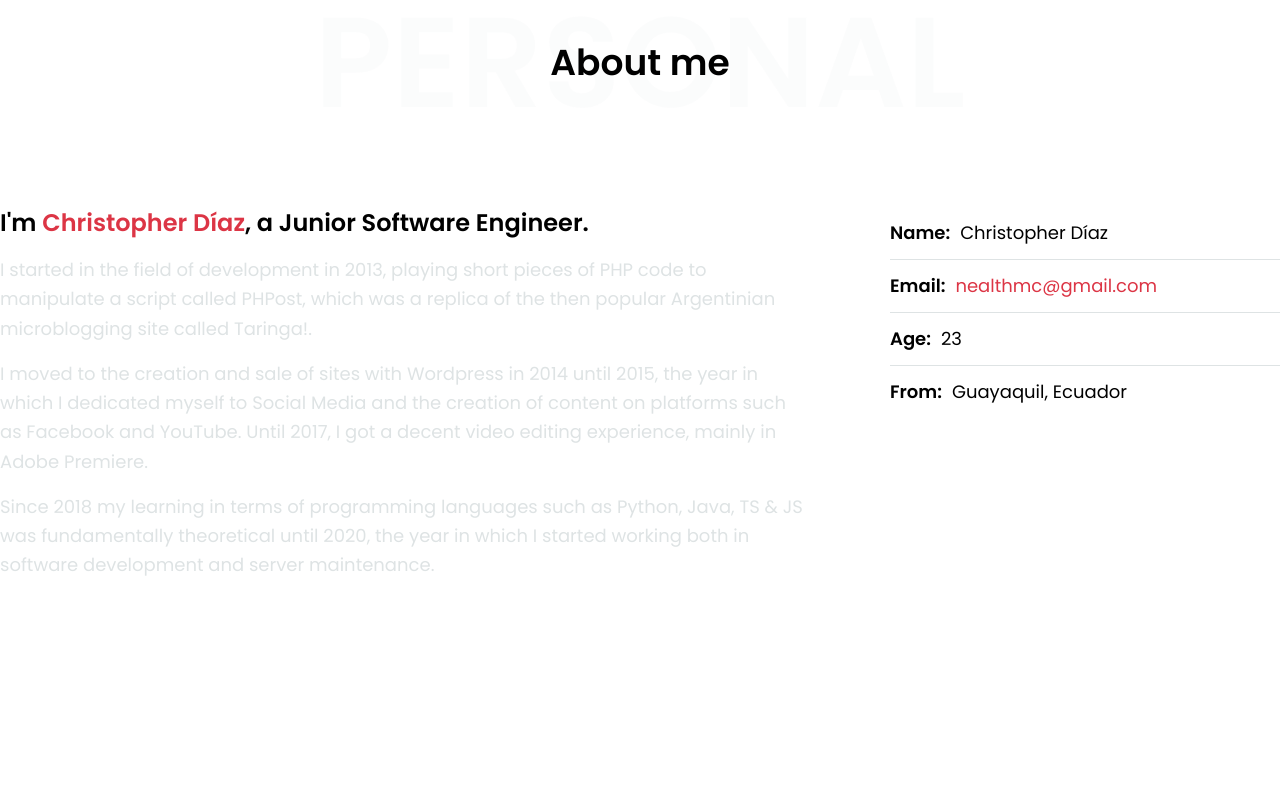
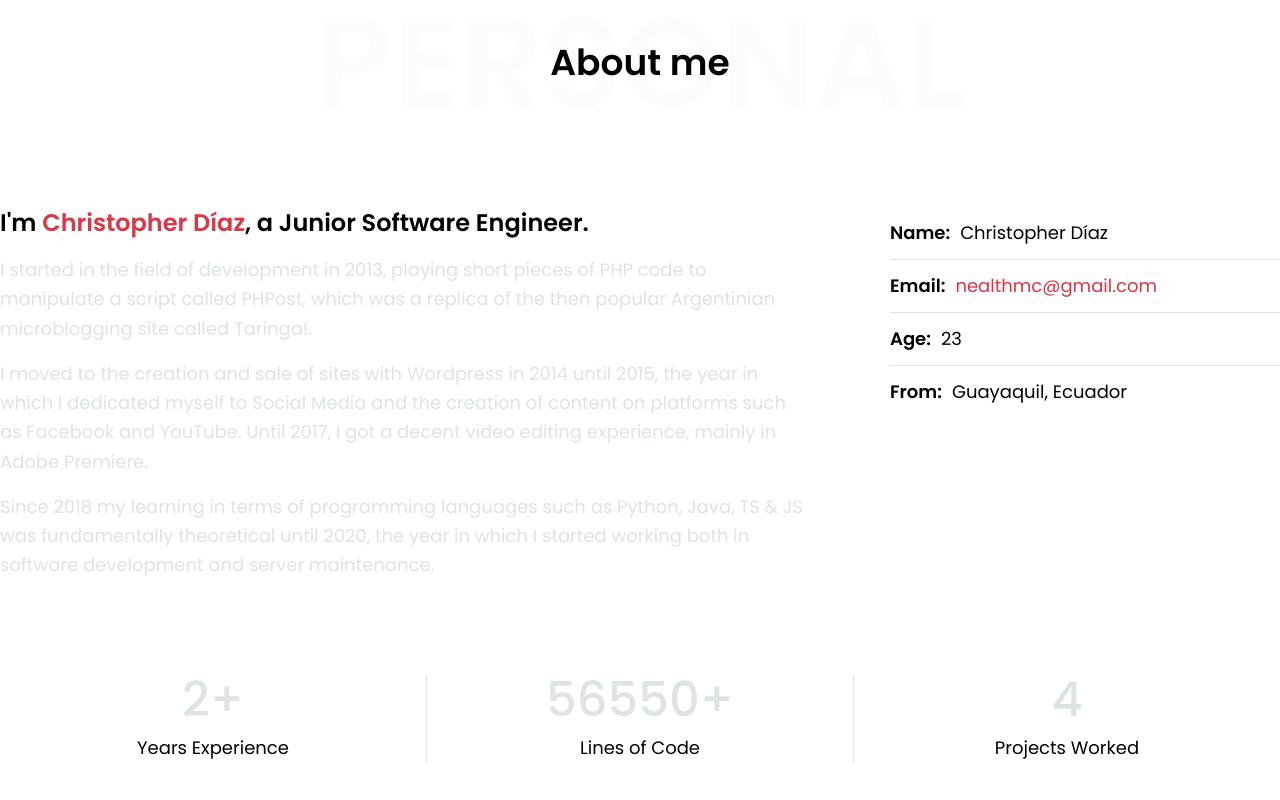
Before and after one commit to lnfrative/lnfrative, a Next.js app: page /resume in a window 1280 px wide. Shown: the part 881-1681 px from the top of the page. Before the commit the page ends 1557 px from the top, so only its background shows below. Built offline with nearby package versions, Linux system fonts and the light colour scheme.

Commit message:
add group values

```diff
--- /dev/null
+++ b/components/GroupValue/index.tsx
@@ -0,0 +1,25 @@
+import React from "react"
+import GroupValueProps from "../../interfaces/GroupValueProps"
+
+function GroupValue(props: GroupValueProps) {
+    return (
+        <div
+            className="text-center"
+        >
+            <div
+                className="text-5xl font-medium text-attenuated-light dark:text-attenuated-dark"
+            >
+                <span>{props.value}</span>
+                <span>{props.sign}</span>
+            </div>
+
+            <p
+                className="text-lg mt-2.5 text-content-light dark:text-content-dark"
+            >
+                {props.title}
+            </p>
+        </div>
+    )
+}
+
+export default GroupValue
--- /dev/null
+++ b/components/ListGroupValue/index.tsx
@@ -0,0 +1,30 @@
+import React from "react"
+import className from "classnames"
+import ListGroupValueProps from "../../interfaces/ListGroupValueProps"
+import GroupValue from "../GroupValue"
+
+function ListGroupValue(props: ListGroupValueProps) {
+    return (
+        <div
+            className="flex"
+        >
+            {props.groupValues.map((groupValue, i) => {
+                return (
+                    <div
+                        key={groupValue.title}
+                        className={className(
+                            "flex-1 border-attenuated-thin-light dark:border-attenuated-thin-dark",
+                            {
+                                ["border-r"]: i !== props.groupValues.length - 1
+                            }
+                        )}
+                    >
+                        <GroupValue {...groupValue} />
+                    </div>
+                )
+            })}
+        </div>
+    )
+}
+
+export default ListGroupValue
--- a/components/SectionPersonal/index.tsx
+++ b/components/SectionPersonal/index.tsx
@@ -3,9 +3,16 @@ import moment from "moment"
 import TitleOverlay from "../TitleOverlay"
 import Section from "../Section"
 import ListDescription from "../ListDescription"
+import ListGroupValue from "../ListGroupValue"
+
+const AVERAGE_CODE_LINES_PER_MONTH = 1950
 
 function SectionPersonal() {
-    const age = useMemo(() => (moment().diff("1998-11-21", "years").toString()), [])
+    const { age, exp, codeLines } = useMemo(() => ({
+        age: moment().diff("1998-11-21", "years").toString(),
+        exp: moment().diff("2020-03-10", "years"),
+        codeLines: moment().diff("2020-03-10", "months") * AVERAGE_CODE_LINES_PER_MONTH
+    }), [])
 
     return (
         <Section index={1} id="personal">
@@ -36,6 +43,15 @@ function SectionPersonal() {
                     />
                 </div>
             </div>
+            <div className="mt-20">
+                <ListGroupValue
+                    groupValues={[
+                        { title: "Years Experience", value: exp, sign: "+" },
+                        { title: "Lines of Code", value: codeLines, sign: "+" },
+                        { title: "Projects Worked", value: 4 },
+                    ]}
+                />
+            </div>
          </Section>
     )
 }
--- /dev/null
+++ b/interfaces/GroupValueProps/index.ts
@@ -0,0 +1,7 @@
+interface GroupValueProps {
+    title: string
+    value: number
+    sign?: string
+}
+
+export default GroupValueProps
--- /dev/null
+++ b/interfaces/ListGroupValueProps/index.ts
@@ -0,0 +1,7 @@
+import GroupValueProps from "../GroupValueProps"
+
+interface ListGroupValueProps {
+    groupValues: GroupValueProps[]
+}
+
+export default ListGroupValueProps
```
